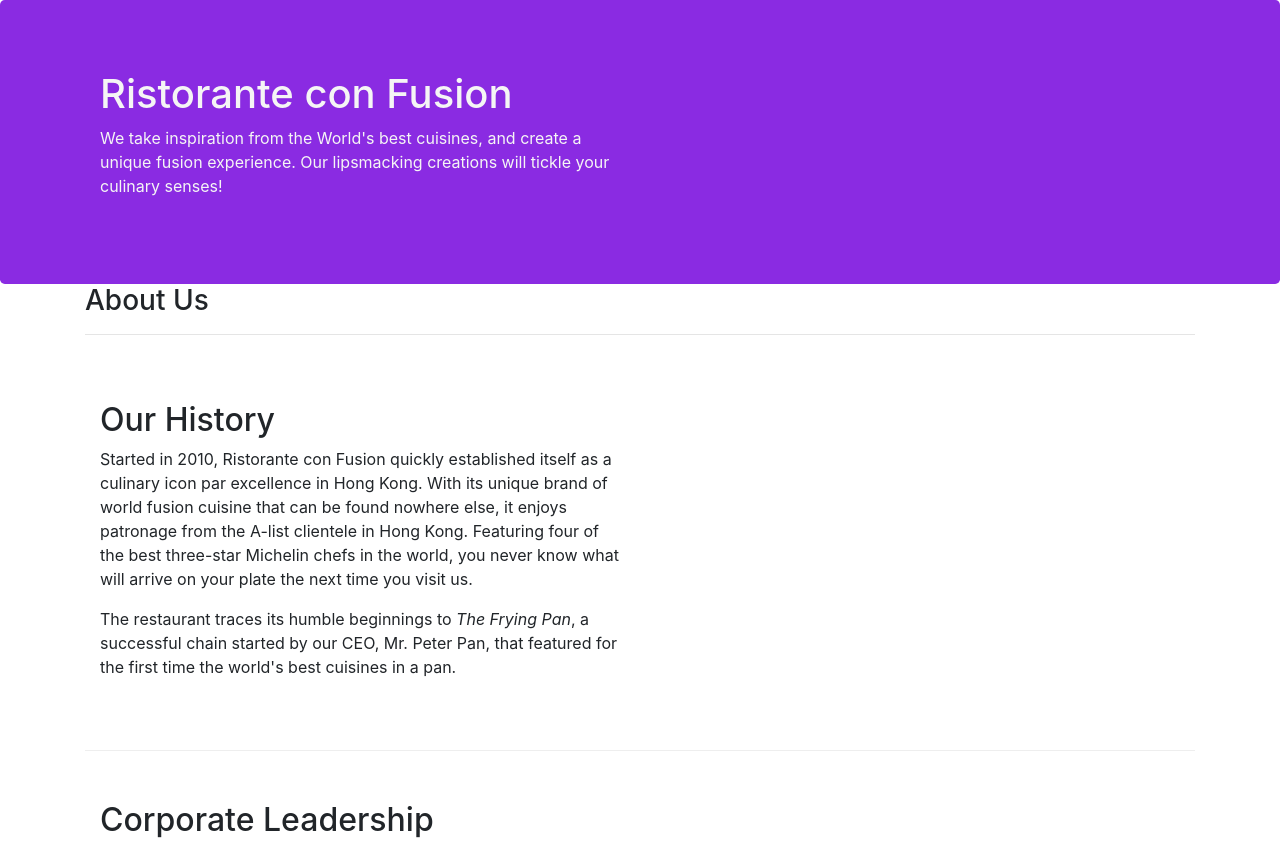
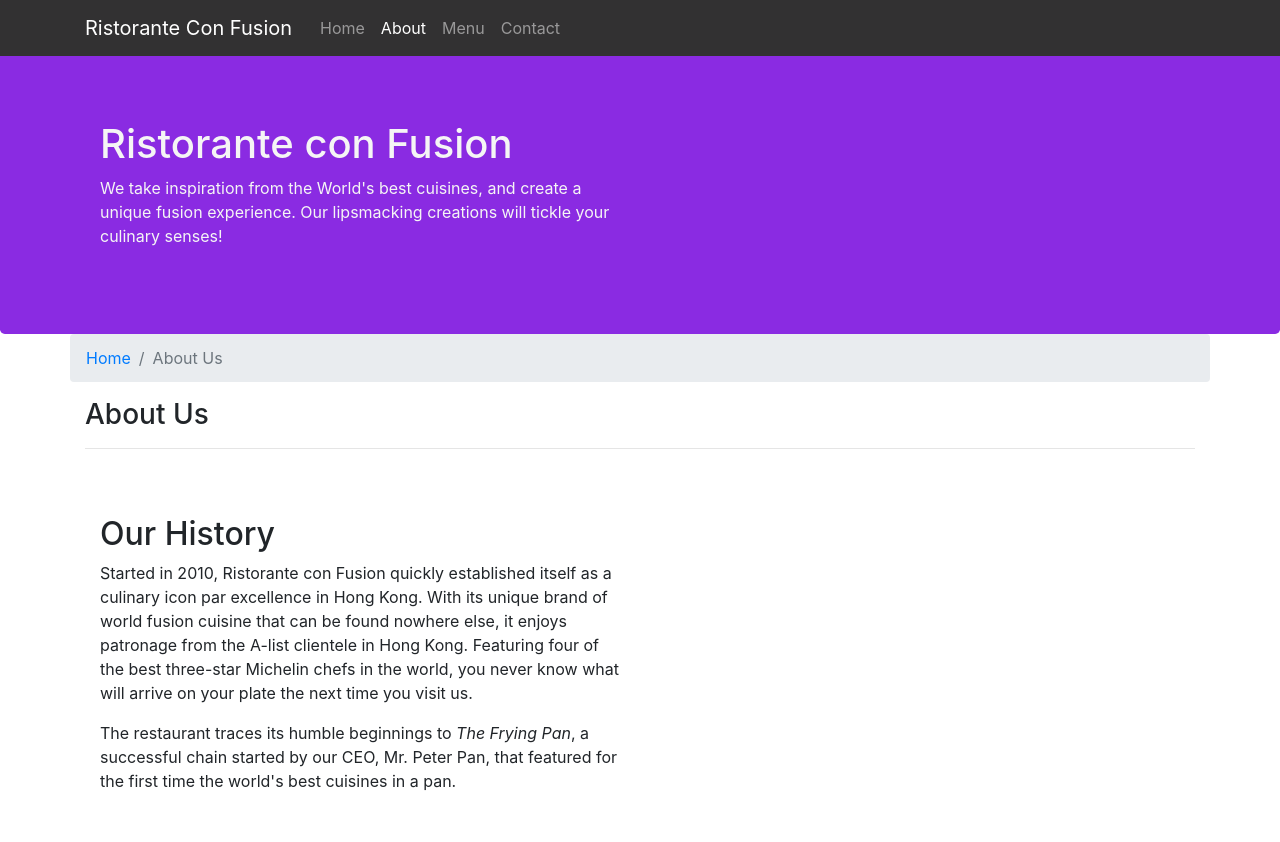
Before and after one commit to dhavalbheda/bootstrap-course, a website: page aboutus.html in a window 1280 px wide. Shown: the top 842 px of the page. Drawn offline with nearby package versions, Linux system fonts and the light colour scheme.

Commit message:
navbar and breadcrumb

```diff
--- a/aboutus.html
+++ b/aboutus.html
@@ -15,7 +15,22 @@
 </head>
 
 <body>
-
+    <nav class="navbar navbar-dark navbar-expand-sm  fixed-top">
+        <div class="container">
+            <button class="navbar-toggler" type="button" data-toggle="collapse" data-target="#navbar">
+                <span class="navbar-toggler-icon"></span>
+            </button>
+            <a class="navbar-brand mr-auto" href="./index.html">Ristorante Con Fusion</a>
+            <div class="collapse navbar-collapse" id="navbar">
+                <ul class="navbar-nav mr-auto">
+                    <li class="nav-item"><a class="nav-link" href="./index.html">Home</a></li>
+                    <li class="nav-item active"><a class="nav-link"href="#">About</a></li>
+                    <li class="nav-item"><a class="nav-link"href="#">Menu</a></li>
+                    <li class="nav-item"><a class="nav-link"href="#">Contact</a></li>
+                </ul>
+            </div>
+        </div>
+    </nav>
     <header class="jumbotron">
         <div class="container">
             <div class="row row-header">
@@ -31,6 +46,12 @@
 
     <div class="container">
         <div class="row">
+
+            <ol class="col-12 breadcrumb">
+                <li class="breadcrumb-item"><a href="./index.html">Home</a></li>
+                <li class="breadcrumb-item active">About Us</li>
+            </ol>
+
             <div class="col-12">
                <h3>About Us</h3>
                <hr>
@@ -71,7 +92,7 @@
                 <div class="col-4 col-sm-2 offset-1">
                     <h5>Links</h5>
                     <ul class="list-unstyled">
-                        <li><a href="#">Home</a></li>
+                        <li><a href="./index.html">Home</a></li>
                         <li><a href="#">About</a></li>
                         <li><a href="#">Menu</a></li>
                         <li><a href="#">Contact</a></li>
--- a/css/style.css
+++ b/css/style.css
@@ -29,3 +29,16 @@
     color:black;
     margin: 0px;
 }
+body
+{
+    padding: 50px 0px 0px 0px;
+    z-index: 0;
+}
+.navbar-dark
+{
+    background-color: #323132;
+}
+#navbar
+{
+    margin-left: 20px;
+}
```
Also changed, not shown: index.html (+17 -2 lines).
